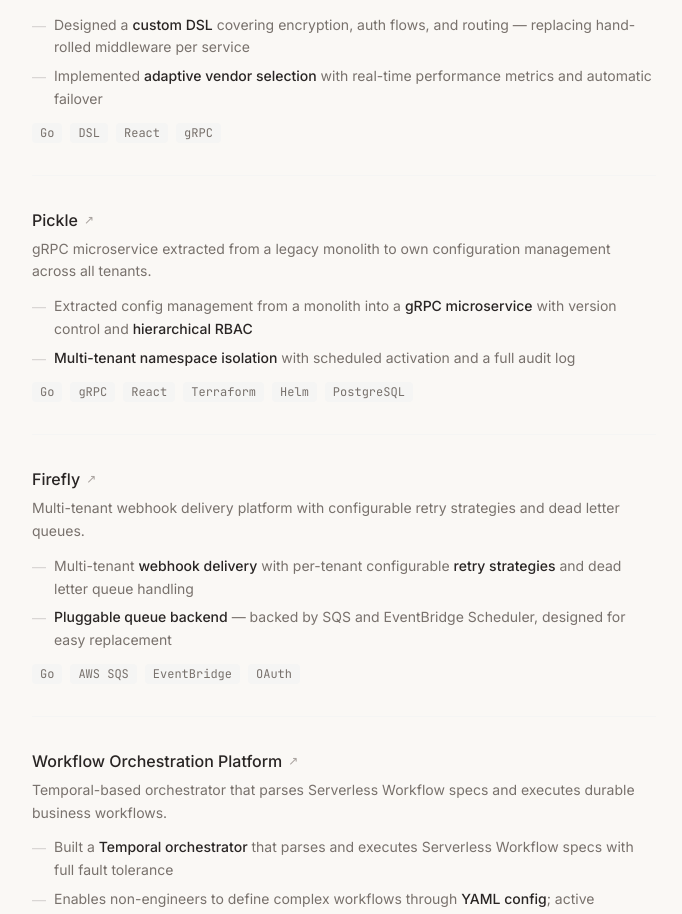
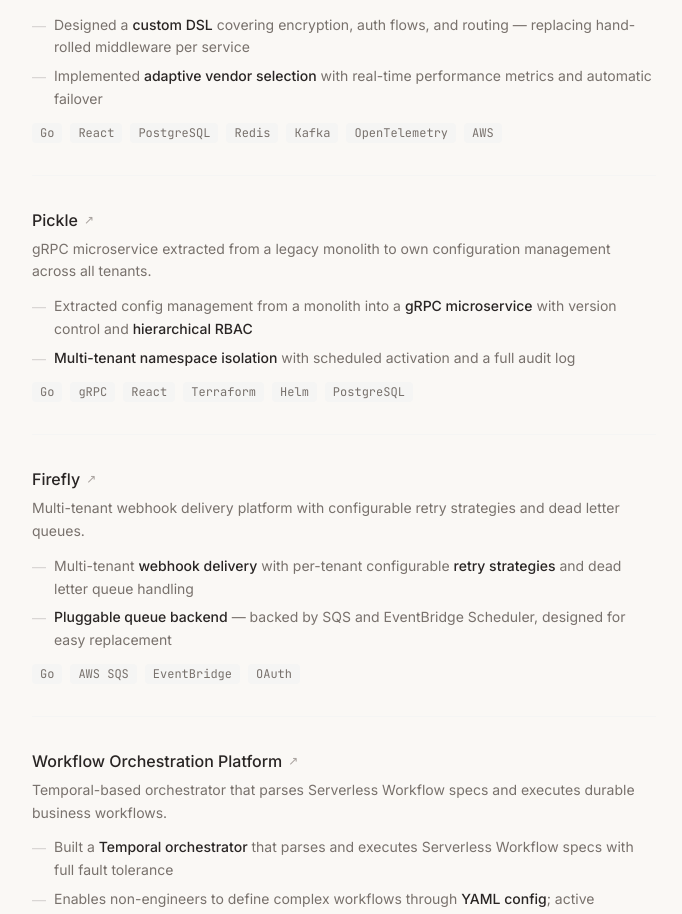
Before and after one commit to Kshitiz1403/Portfolio, a Next.js app: page / in a window 1280 px wide. Shown: the part 885-1799 px from the top of the page, without its empty margins (296-978 px from the left). Built offline with nearby package versions, Linux system fonts and the light colour scheme.

Commit message:
docs: update tech stack for Octopus & OctoDash project

```diff
--- a/app/page.tsx
+++ b/app/page.tsx
@@ -40,7 +40,7 @@
           'Designed a **custom DSL** covering encryption, auth flows, and routing — replacing hand-rolled middleware per service',
           'Implemented **adaptive vendor selection** with real-time performance metrics and automatic failover',
         ],
-        tech: ['Go', 'DSL', 'React', 'gRPC'],
+        tech: ['Go', 'React', 'PostgreSQL', 'Redis', 'Kafka', 'OpenTelemetry', 'AWS'],
       },
       {
         slug: 'pickle',
--- a/content/work/octopus-octodash.mdx
+++ b/content/work/octopus-octodash.mdx
@@ -2,7 +2,7 @@
 title: "Octopus & OctoDash"
 description: "Internal HTTP proxy with a custom DSL for declarative configuration of encryption, auth flows, and routing."
 period: "Jan 2024 – Present"
-tech: ["Go", "DSL", "React", "gRPC"]
+tech: ["Go", "React", "PostgreSQL", "Redis", "Kafka", "OpenTelemetry", "AWS S3", "AWS KMS"]
 ---
 
 FinBox integrates with a large number of third-party vendors — payment gateways, KYC providers, communication services. Before Octopus, each service team was responsible for its own vendor integration: writing auth flows, handling encryption, implementing retry logic, and managing failover independently. The result was duplicated code, inconsistent behavior, and no single place to understand what was happening across the system.
@@ -37,7 +37,7 @@
 
 It handles service onboarding — giving teams a UI to register their services and configure their config. It also provides an audit log of configuration changes.
 
-The frontend is React. The backend talks to Octopus over gRPC.
+The frontend is React.
 
 ## Where DataDancer came from
 
```
